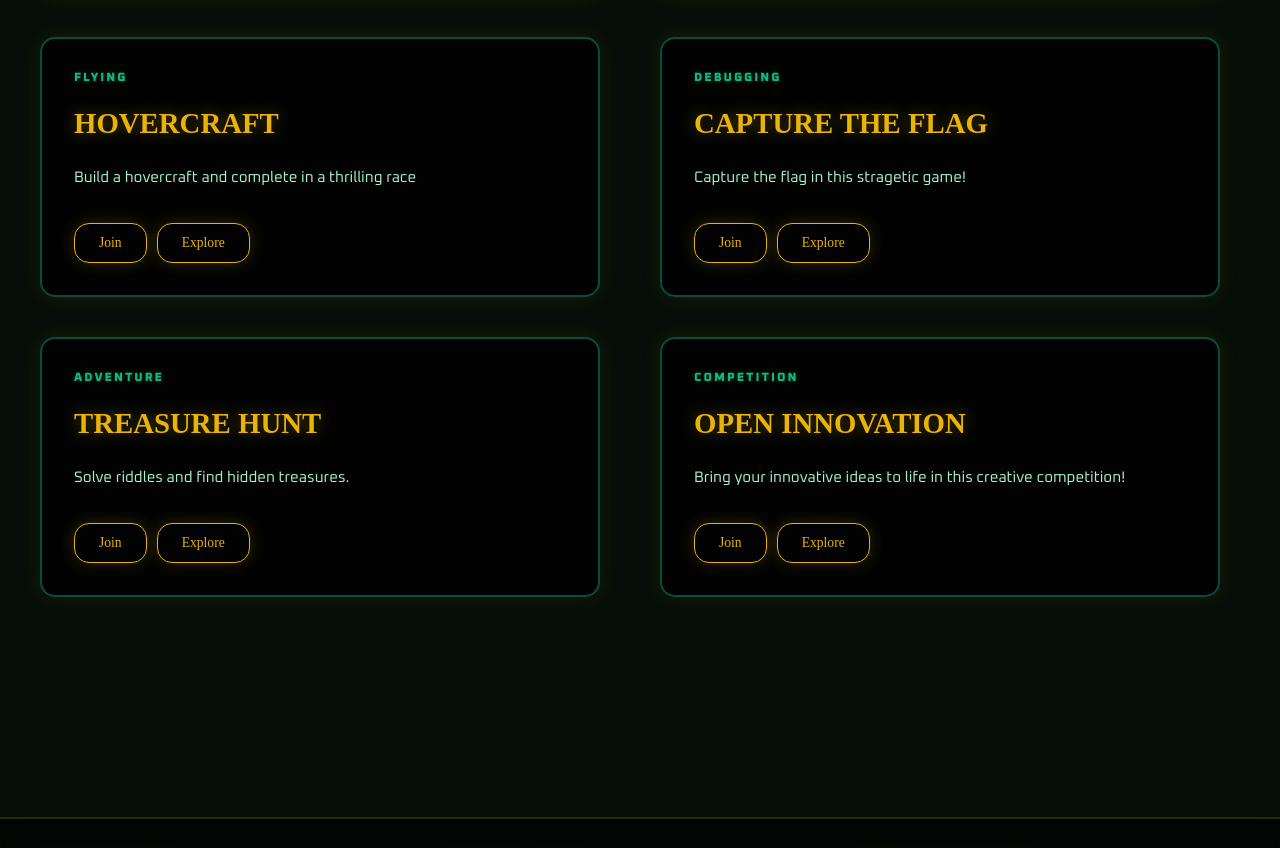
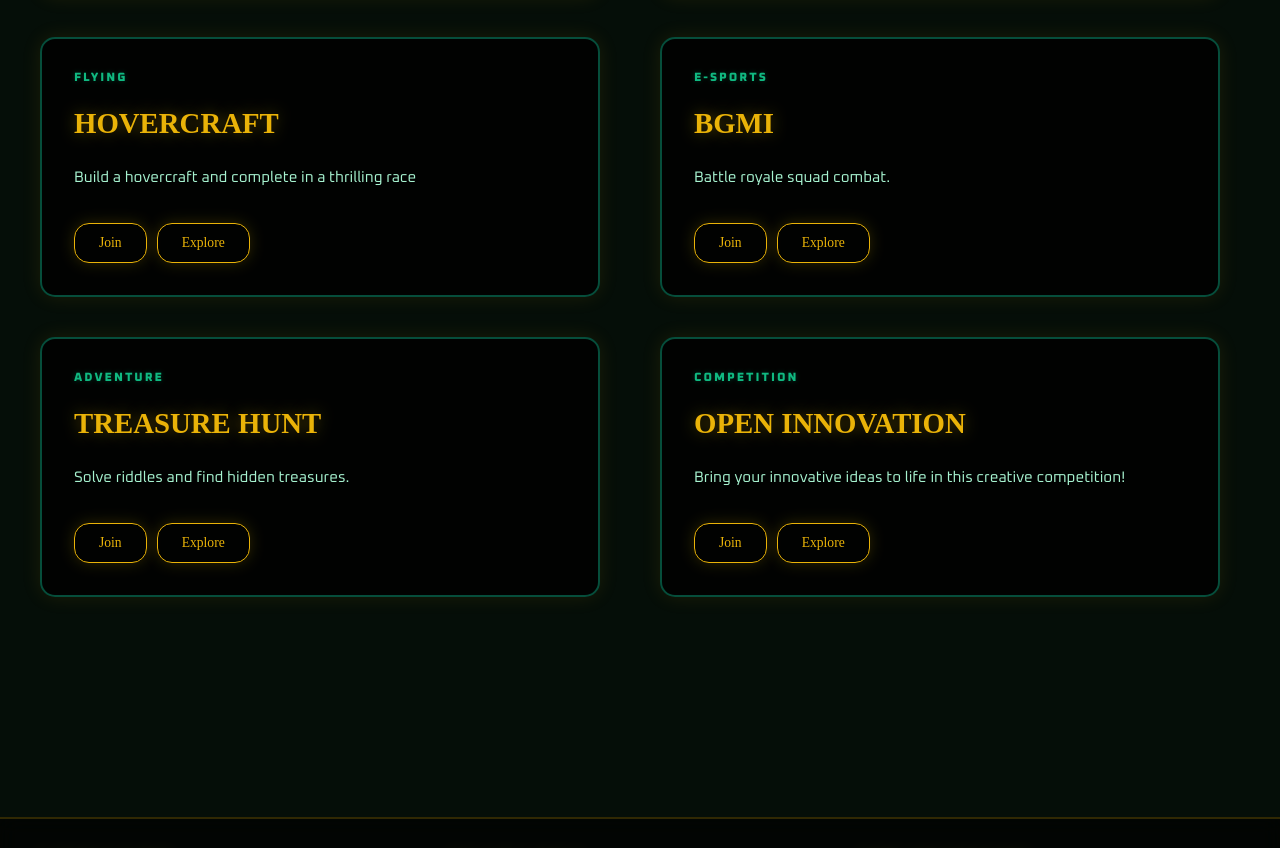
Before and after one commit to nihalgupta2506/Aadhar-Web-College-Techfest-, a plain HTML site: page index.html in a window 1280 px wide. Shown: the part 2251-3099 px from the top of the page. Drawn offline with nearby package versions, Linux system fonts and the light colour scheme; a web font is replaced by a local one.

Commit message:
final changes

```diff
--- a/index.html
+++ b/index.html
@@ -151,9 +151,9 @@
                     </div>
 
                     <div class="event-card">
-                        <span class="event-type">DEBUGGING</span>
-                        <h3>CAPTURE THE FLAG</h3>
-                        <p>Capture the flag in this stragetic game!</p>
+                        <span class="event-type">E-SPORTS</span>
+                        <h3>BGMI</h3>
+                        <p>Battle royale squad combat.</p>
                         <div style="display:flex; gap:10px;">
                             <button class="join-btn" onclick="navigateTo('register')">Join</button>
                             <button class="join-btn" onclick="navigateTo('events')" >Explore</button>
```
